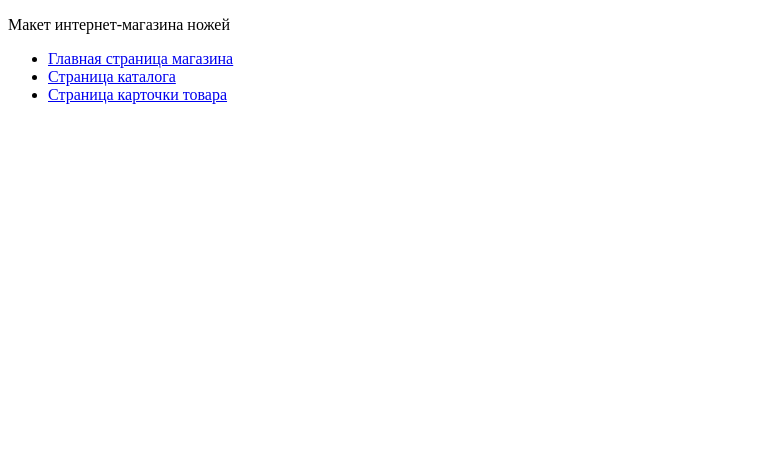
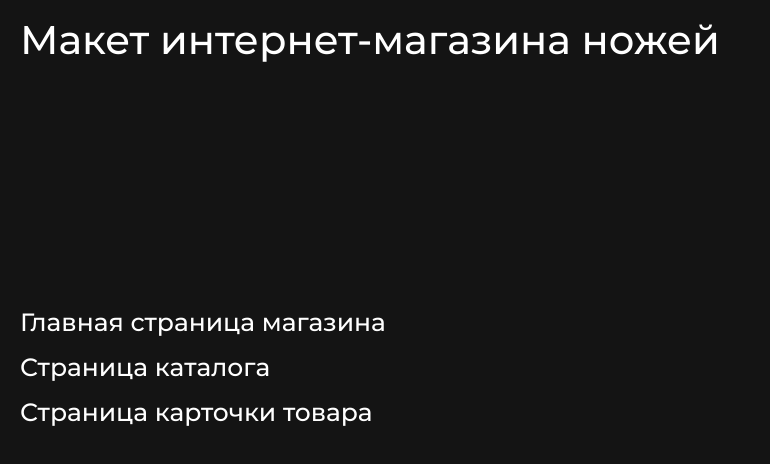
Before and after one commit to NatalyaFreelancer/Zlatmax, a plain HTML site: page index.html in a window 1280 px wide. Shown: the whole page, without its empty margins (0-770 px from the left). Drawn offline with Linux system fonts and the light colour scheme; files that its build step writes are made by us from their sources.

Commit message:
Update index.html

```diff
--- a/index.html
+++ b/index.html
@@ -4,6 +4,7 @@
     <meta charset="UTF-8">
     <meta http-equiv="X-UA-Compatible" content="IE=edge">
     <meta name="viewport" content="width=device-width, initial-scale=1.0">
+    <link rel="stylesheet" href="style.min.css">
     <title>Макет интернет-магазина ножей</title>
 </head>
 <body>
```
